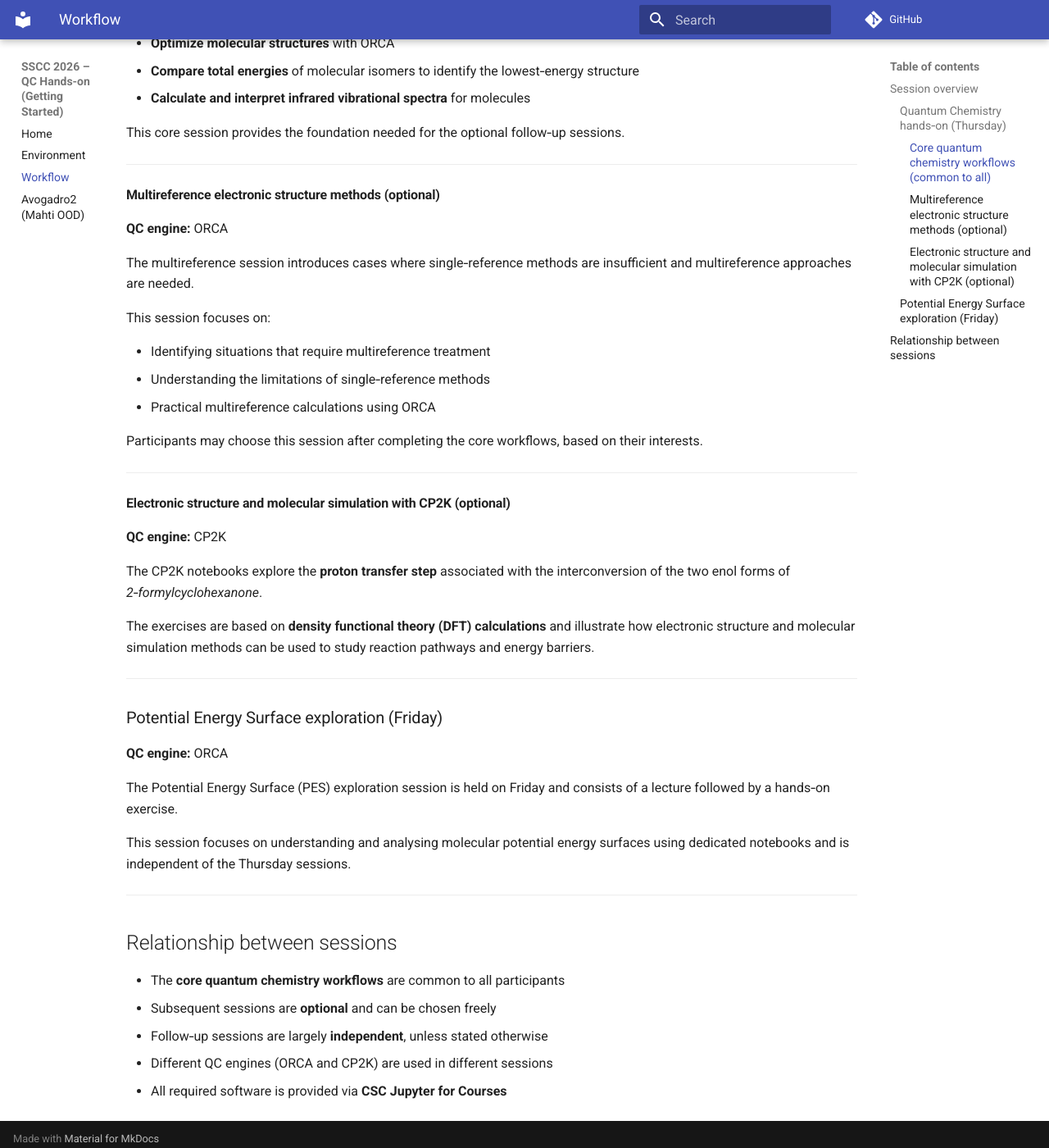
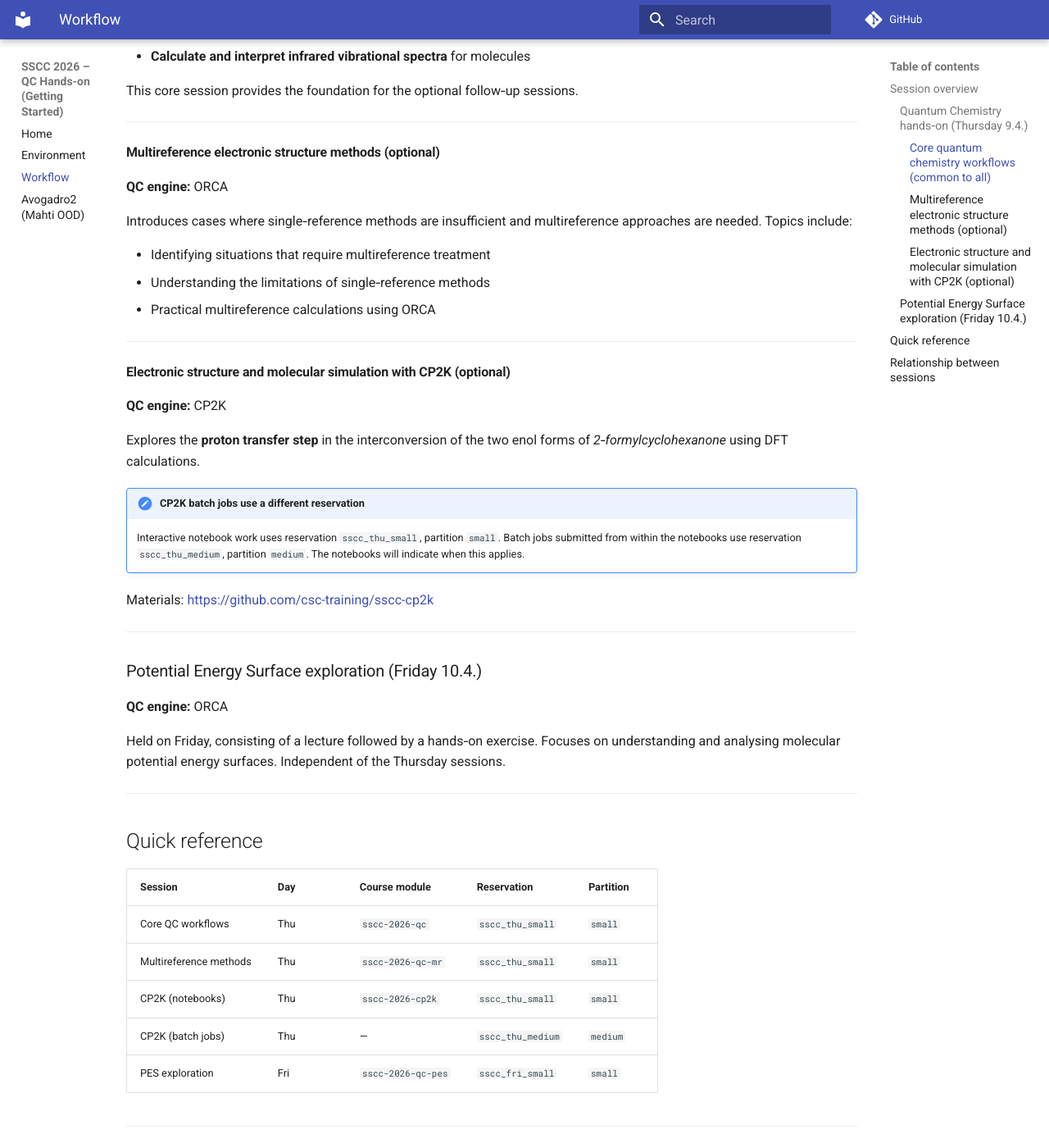
Before and after one commit to nruneberg/sscc2026-qc-getting-started, an MkDocs documentation site: the page built from docs/workflow.md, in a window 1280 px wide and 1400 px high, scrolled down 688 px. Shown: the whole window at 82% size. Built offline with MkDocs 1.6.1 and Material for MkDocs 9.7.7, drawn with Linux system fonts in a browser that asks for light colours; comment, search, counter and statistics services are not loaded; some of the changed text lies outside the part shown.

Commit message:
Update getting-started guide: MFA links, module reference table, Avogadro2 launch steps

```diff
--- a/docs/workflow.md
+++ b/docs/workflow.md
@@ -4,7 +4,6 @@ The SSCC 2026 Quantum Chemistry hands‑on consists of several
 **notebook‑based sessions**, each focusing on a different topic
 or methodology.
 
-This page describes how the sessions fit together conceptually.
 Detailed, step‑by‑step instructions are provided directly
 in the notebooks used during each session.
 
@@ -12,13 +11,13 @@ in the notebooks used during each session.
 
 ## Session overview
 
-### Quantum Chemistry hands‑on (Thursday)
+### Quantum Chemistry hands‑on (Thursday 9.4.)
 
-The Thursday hands‑on sessions focus on electronic structure methods
-and are organised around a **common core session**, followed by
-optional, independent follow‑up sessions.
+The Thursday sessions are organised around a **common core session**,
+followed by optional, independent follow‑up sessions.
 
 #### Core quantum chemistry workflows (common to all)
+
 **QC engine:** ORCA
 
 All participants begin with the **core quantum chemistry workflows**,
@@ -26,63 +25,70 @@ based on an introductory ORCA notebook.
 
 After completing the core session, participants will be able to:
 
-- Understand the key parts of **ORCA input files** for molecular systems
-- **Optimize molecular structures** with ORCA
-- **Compare total energies** of molecular isomers to identify the
+* Understand the key parts of **ORCA input files** for molecular systems
+* **Optimise molecular structures** with ORCA
+* **Compare total energies** of molecular isomers to identify the
   lowest‑energy structure
-- **Calculate and interpret infrared vibrational spectra** for molecules
+* **Calculate and interpret infrared vibrational spectra** for molecules
 
-This core session provides the foundation needed for the optional
-follow‑up sessions.
+This core session provides the foundation for the optional follow‑up sessions.
 
 ---
 
 #### Multireference electronic structure methods (optional)
+
 **QC engine:** ORCA
 
-The multireference session introduces cases where single‑reference
-methods are insufficient and multireference approaches are needed.
+Introduces cases where single‑reference methods are insufficient and
+multireference approaches are needed. Topics include:
 
-This session focuses on:
-
-- Identifying situations that require multireference treatment
-- Understanding the limitations of single‑reference methods
-- Practical multireference calculations using ORCA
-
-Participants may choose this session after completing the core
-workflows, based on their interests.
+* Identifying situations that require multireference treatment
+* Understanding the limitations of single‑reference methods
+* Practical multireference calculations using ORCA
 
 ---
 
 #### Electronic structure and molecular simulation with CP2K (optional)
+
 **QC engine:** CP2K
 
-The CP2K notebooks explore the **proton transfer step** associated with
-the interconversion of the two enol forms of *2‑formylcyclohexanone*.
+Explores the **proton transfer step** in the interconversion of the two
+enol forms of *2‑formylcyclohexanone* using DFT calculations.
 
-The exercises are based on **density functional theory (DFT)
-calculations** and illustrate how electronic structure and molecular
-simulation methods can be used to study reaction pathways and
-energy barriers.
+!!! note "CP2K batch jobs use a different reservation"
+    Interactive notebook work uses reservation `sscc_thu_small`, partition `small`.
+    Batch jobs submitted from within the notebooks use reservation `sscc_thu_medium`,
+    partition `medium`. The notebooks will indicate when this applies.
+
+Materials: [https://github.com/csc-training/sscc-cp2k](https://github.com/csc-training/sscc-cp2k)
 
 ---
 
-### Potential Energy Surface exploration (Friday)
+### Potential Energy Surface exploration (Friday 10.4.)
+
 **QC engine:** ORCA
 
-The Potential Energy Surface (PES) exploration session is held on
-Friday and consists of a lecture followed by a hands‑on exercise.
+Held on Friday, consisting of a lecture followed by a hands‑on exercise.
+Focuses on understanding and analysing molecular potential energy surfaces.
+Independent of the Thursday sessions.
 
-This session focuses on understanding and analysing molecular
-potential energy surfaces using dedicated notebooks and is
-independent of the Thursday sessions.
+---
+
+## Quick reference
+
+| Session | Day | Course module | Reservation | Partition |
+|---|---|---|---|---|
+| Core QC workflows | Thu | `sscc-2026-qc` | `sscc_thu_small` | `small` |
+| Multireference methods | Thu | `sscc-2026-qc-mr` | `sscc_thu_small` | `small` |
+| CP2K (notebooks) | Thu | `sscc-2026-cp2k` | `sscc_thu_small` | `small` |
+| CP2K (batch jobs) | Thu | — | `sscc_thu_medium` | `medium` |
+| PES exploration | Fri | `sscc-2026-qc-pes` | `sscc_fri_small` | `small` |
 
 ---
 
 ## Relationship between sessions
 
-- The **core quantum chemistry workflows** are common to all participants
-- Subsequent sessions are **optional** and can be chosen freely
-- Follow‑up sessions are largely **independent**, unless stated otherwise
-- Different QC engines (ORCA and CP2K) are used in different sessions
-- All required software is provided via **CSC Jupyter for Courses**
+* The **core QC workflows** session is common to all participants
+* Follow‑up sessions are **optional** and largely **independent**
+* Different QC engines (ORCA and CP2K) are used in different sessions
+* All required software is provided via **CSC Jupyter for Courses**
```
Also changed, not shown: docs/avogadro.md (+42 -16 lines), docs/environment.md (+26 -14 lines), docs/index.md (+24 -18 lines).
